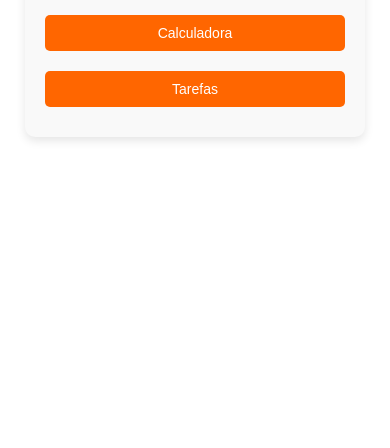
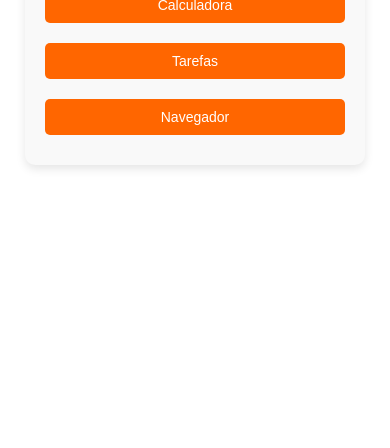
Before and after one commit to Viceleno/meuApp, a website: page MeuApp/www/index.html in a window 390 px wide. Shown: the part 396-844 px from the top of the page. Drawn offline with Linux system fonts and the light colour scheme; some packages are replaced by stand-ins of ours.

Commit message:
[Nav} navegador Botão navegador

```diff
--- a/MeuApp/www/index.html
+++ b/MeuApp/www/index.html
@@ -65,6 +65,7 @@
         Calculadora
       </button>
       <button onclick="window.location.href='tarefas.html'">Tarefas</button>
+      <button class="btn" onclick="window.location.href='navegador.html'">Navegador</button>
     </div>
     <script src="cordova.js"></script>
     <script src="js/index.js"></script>
```
